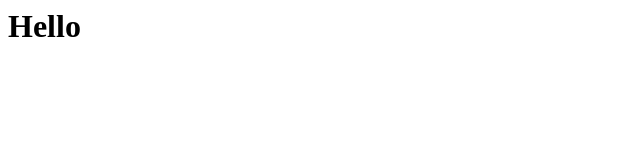
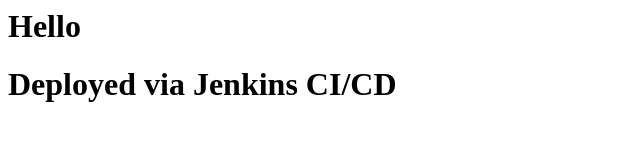
Before and after one commit to DevRahul16/End-to-End-CICD-Terraform-EKS-Pipeline, a website: page app/public/index.html in a window 1280 px wide. Shown: the whole page, without its empty margins (0-640 px from the left). Drawn offline with Linux system fonts and the light colour scheme.

Commit message:
Test automated deployment

```diff
--- a/app/public/index.html
+++ b/app/public/index.html
@@ -1 +1 @@
-<h1>Hello</h1>
+<h1>Hello</h1><h1>Deployed via Jenkins CI/CD</h1>
```
Also changed, not shown: 3 other files.
